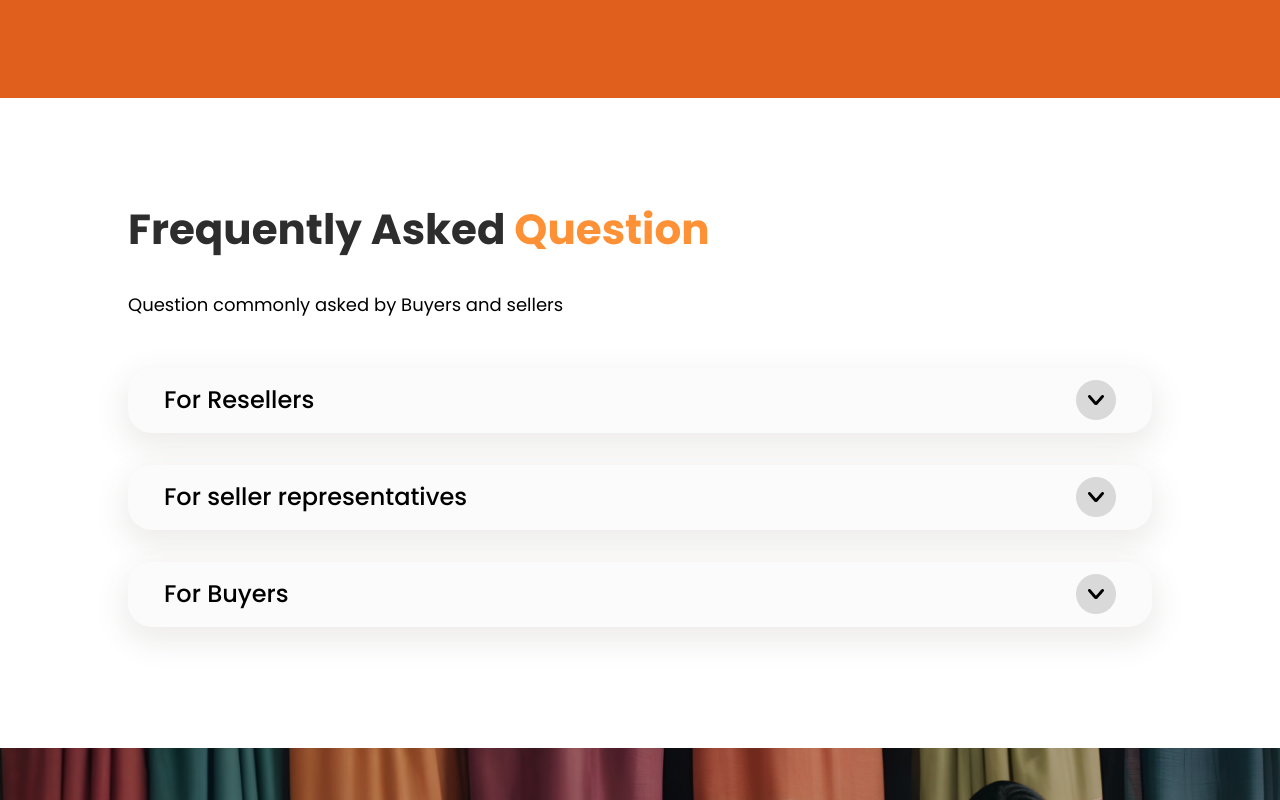
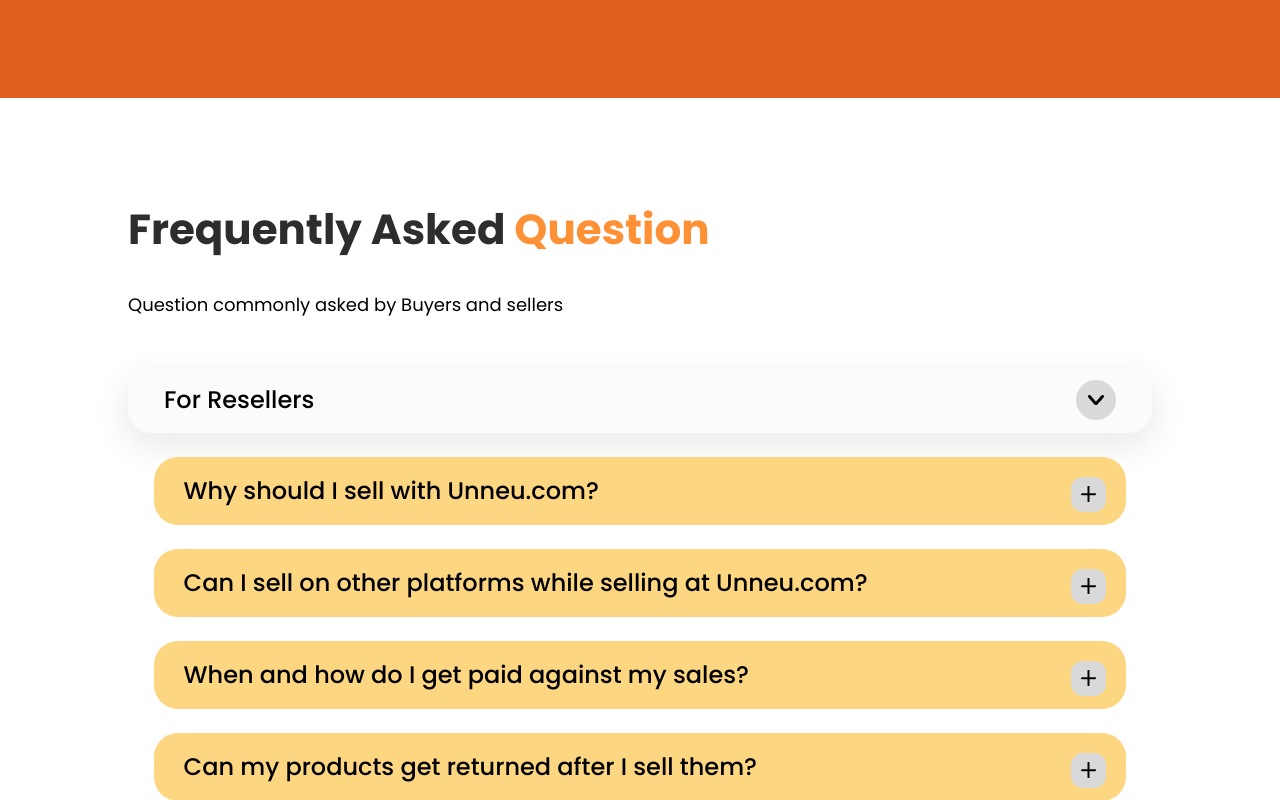
Before and after one commit to bratamalya2/unneu-frontend-next, a Next.js app: page / in a window 1280 px wide. Both pictures are taken after a click on the picture 1096 px from the left and 5369 px from the top of the page. Shown: the part 4969-5769 px from the top of the page. Built offline with nearby package versions, Linux system fonts and the light colour scheme.

Commit message:
added FAQ

```diff
--- a/src/components/footer.jsx
+++ b/src/components/footer.jsx
@@ -4,7 +4,7 @@
 import X from "@/../public/x.png";
 import LinkedIn from "@/../public/linkedin.png";
 import Instagram from "@/../public/instagram.png";
-import Logo from "@/../public/logo.png";
+import Logo from "@/../public/logo-footer.png";
 import Phone from "@/../public/phone.png";
 
 export default function Footer() {
@@ -34,7 +34,7 @@
             <Image src={X} alt="x" className="w-[28px] h-[32px] mt-[32px] hover:cursor-pointer" />
         </li>
         <li className="w-[23%] xl:w-[32%]">
-            <Image src={Logo} alt="unneu logo" className="w-[180px] h-[60px]" />
+            <Image src={Logo} alt="unneu logo" className="w-[180px] h-[50px]" />
             <p className="mt-[20px]">Unneu Fashion Pvt Ltd</p>
             <p className="mt-[16px]">
                 19, RN Mukherjee Rd, Esplanade, B.B.D. Bagh, Kolkata, West Bengal 700001
@@ -43,7 +43,7 @@
             <p className="mt-[20px]">
                 <Image src={Phone} alt="call" className="w-[20px] h-[20px] inline" />
                 <span className="font-semibold ml-2">Call us :</span>
-                <span>&nbsp;+91 9748083434</span>
+                <span>&nbsp;+91 9147397159</span>
             </p>
         </li>
     </footer>
--- /dev/null
+++ b/src/components/landingPageBuyerFAQ.jsx
@@ -0,0 +1,36 @@
+import { useState } from "react";
+
+import LandingPageFAQQuestion from "./landingPageFAQquestion"
+
+const answer = {
+    0: [
+        "It is the first Indian aggregator of pre-owned sarees in India where you can buy from verified sellers by surfing products through the sellers stores.",
+        "The product is subject to a through quality check before it is shipped to the final buyer so that expectations match reality.",
+        "The product is handled through collaboration with a certified courier partner and any damage or mishandling in transition is taken care of by the company."
+    ],
+    1: [
+        "Expect the products to be delivered within <b>7-10 working days.</b>"
+    ],
+    2: [
+        "The order is subject to cancellation within <b>two days</b> from the date of placing an order.",
+        "We don’t have any return policy. Once sold the product is non returnable however it is subject to conditions. If the product is damaged or torn and does not meet the quality/ condition as prescribed then we may take the product back"
+    ],
+    3: [
+        "The refund is remitted back <b>within 7 working days</b> from the date of return"
+    ],
+    4: [
+        "You are expected to pay <b>Rs.100/-</b> against each order."
+    ]
+};
+
+export default function LandingPageBuyerFAQ({ isVisible }) {
+    const [currentQuestion, setCurrentQuestion] = useState(null);
+
+    return <section className={`${isVisible ? "block" : "hidden"} mx-auto w-[95%] py-[24px]`}>
+        <LandingPageFAQQuestion question="Why should I buy from Unneu.com?" id={0} currentQuestion={currentQuestion} setCurrentQuestion={setCurrentQuestion} answer={answer} />
+        <LandingPageFAQQuestion question="What is the delivery timeline?" id={1} currentQuestion={currentQuestion} setCurrentQuestion={setCurrentQuestion} answer={answer} />
+        <LandingPageFAQQuestion question="What are the cancellation and return policies?" id={2} currentQuestion={currentQuestion} setCurrentQuestion={setCurrentQuestion} answer={answer} />
+        <LandingPageFAQQuestion question="What are the refund policies?" id={3} currentQuestion={currentQuestion} setCurrentQuestion={setCurrentQuestion} answer={answer} />
+        <LandingPageFAQQuestion question="How is the shipping cost calculated?" id={4} currentQuestion={currentQuestion} setCurrentQuestion={setCurrentQuestion} answer={answer} />
+    </section>
+}
--- a/src/components/landingPageFAQ.jsx
+++ b/src/components/landingPageFAQ.jsx
@@ -1,9 +1,11 @@
 "use client";
 
-import { useState } from "react";
+import { useState, useEffect } from "react";
 import Image from "next/image";
 
 import LandingPageResellersFAQ from "./landingPageResellersFAQ";
+import LandingPageSellersFAQ from "./landingPageSellerFAQ";
+import LandingPageBuyerFAQ from "./landingPageBuyerFAQ";
 
 import ExpandButton from "@/../public/accordion-button.png";
 
@@ -12,7 +14,21 @@
     const [isSellerVisible, setIsSellerVisible] = useState(false);
     const [isBuyerVisible, setIsBuyerVisible] = useState(false);
 
-    return <section className="relative 2xl:top-[1900px] xl:top-[1600px] px-[10%] min-h-[600px]">
+    useEffect(() => {
+        if (isResellerVisible) {
+            document.getElementById("faq-section").style.minHeight = "1400px";
+        }
+        else if (isSellerVisible) {
+            document.getElementById("faq-section").style.minHeight = "1000px";
+        }
+        else if (isBuyerVisible) {
+            document.getElementById("faq-section").style.minHeight = "1240px";
+        }
+        else
+            document.getElementById("faq-section").style.minHeight = "600px";
+    }, [isResellerVisible, isSellerVisible, isBuyerVisible]);
+
+    return <section id="faq-section" className="relative 2xl:top-[1900px] xl:top-[1600px] px-[10%] min-h-[600px]">
         <p className="text-[#2D2D2D] text-[42px] font-bold">
             Frequently Asked <span className="text-[#FE9135]">Question</span>
         </p>
@@ -25,24 +41,32 @@
             <div className="font-medium text-2xl">For Resellers</div>
             <Image src={ExpandButton} alt="expand" className="hover:cursor-pointer w-[40px] h-[40px]" onClick={() => {
                 setIsResellerVisible((curr) => !curr);
+                setIsSellerVisible(false);
+                setIsBuyerVisible(false);
             }} />
         </div>
-        {/* <LandingPageResellersFAQ isVisible={isResellerVisible} /> */}
+        <LandingPageResellersFAQ isVisible={isResellerVisible} />
         <div className="mt-[32px] h-[65px] bg-[#FBFBFB] rounded-[24px] flex justify-between items-center px-[36px]" style={{
             boxShadow: "0px 11px 30px 4px rgba(81, 69, 55, 0.10)"
         }}>
             <div className="font-medium text-2xl">For seller representatives</div>
             <Image src={ExpandButton} alt="expand" className="hover:cursor-pointer w-[40px] h-[40px]" onClick={() => {
                 setIsSellerVisible((curr) => !curr);
+                setIsBuyerVisible(false);
+                setIsResellerVisible(false);
             }} />
         </div>
+        <LandingPageSellersFAQ isVisible={isSellerVisible} />
         <div className="mt-[32px] h-[65px] bg-[#FBFBFB] rounded-[24px] flex justify-between items-center px-[36px]" style={{
             boxShadow: "0px 11px 30px 4px rgba(81, 69, 55, 0.10)"
         }}>
             <div className="font-medium text-2xl">For Buyers</div>
             <Image src={ExpandButton} alt="expand" className="hover:cursor-pointer w-[40px] h-[40px]" onClick={() => {
                 setIsBuyerVisible((curr) => !curr);
+                setIsResellerVisible(false);
+                setIsSellerVisible(false);
             }} />
         </div>
+        <LandingPageBuyerFAQ isVisible={isBuyerVisible} />
     </section>
 }
--- /dev/null
+++ b/src/components/landingPageFAQanswer.jsx
@@ -0,0 +1,7 @@
+export default function LandingPageFAQAnswer({ answer, currentQuestion }) {
+    return <ul className="bg-[#FEEECB] rounded-[36px] py-[21px] px-[44px] flex flex-col gap-[8px] mb-[24px] list-disc">
+        {
+            answer[currentQuestion].map((a, i) => <li key={i} className="text-[18px]" dangerouslySetInnerHTML={{ __html: a }} />)
+        }
+    </ul>
+}
--- /dev/null
+++ b/src/components/landingPageFAQquestion.jsx
@@ -0,0 +1,25 @@
+import Image from "next/image";
+
+import LandingPageFAQAnswer from "./landingPageFAQanswer";
+
+import Expand from "@/../public/landingPageFAQShowAnswer.png";
+
+
+export default function LandingPageFAQQuestion({ question, currentQuestion, setCurrentQuestion, id, answer }) {
+    return <>
+        <div className="relative bg-[#FCD681] rounded-[24px] px-[30px] py-[18px] mb-[24px] text-[#000] text-2xl font-medium">
+            {question}
+            <Image src={Expand} alt="show answer" className="w-[35px] h-[35px] absolute top-5 right-5 hover:cursor-pointer" onClick={() => {
+                if (currentQuestion !== id)
+                    setCurrentQuestion(id);
+                else
+                    setCurrentQuestion(null);
+            }} />
+        </div>
+        {
+            currentQuestion === id && (
+                <LandingPageFAQAnswer answer={answer} currentQuestion={currentQuestion} />
+            )
+        }
+    </>
+}
--- a/src/components/landingPageHero.jsx
+++ b/src/components/landingPageHero.jsx
@@ -8,7 +8,7 @@
     return <section className="relative mt-[24px] lg:h-[650px] xl:h-[750px] 2xl:h-[829px] z-0">
         <Image src={HeroImageBackground} alt="background-1" className="w-full h-full relative z-0" />
         <Image src={HeroBackground} alt="background-2" className="absolute lg:w-[45%] 2xl:w-[50%] lg:h-full xl:h-full 2xl:h-[821px] z-10 right-0 top-0" />
-        <Image src={HeroForeground} alt="foreground" className="absolute lg:w-[29%] xl:w-[36%] 2xl:w-[34%] lg:h-[550px] xl:h-[720px] 2xl:h-[730px] z-10 lg:right-[22%] xl:right-[17%] 2xl:right-[24%] lg:top-[60px] top-20" />
+        <Image src={HeroForeground} alt="foreground" className="absolute lg:w-[29%] xl:w-[36%] 2xl:w-[34%] lg:h-[550px] xl:h-[700px] 2xl:h-[720px] z-10 lg:right-[22%] xl:right-[17%] 2xl:right-[24%] lg:top-[60px] xl:top-[70px] 2xl:top-[80px]" />
         <p className="absolute 2xl:left-[12%] xl:left-[10%] lg:left-[6%] top-[78px] text-[#363636] lg:font-semibold xl:font-bold lg:text-[36px] xl:text-[42px] lg:max-w-[44%] xl:max-w-[40%] 2xl:max-w-[36%]">Wardrobes are filled with sarees! Yet, nothing new to wear?</p>
         <p className="absolute 2xl:left-[12%] xl:left-[10%] lg:left-[6%] top-[303px] text-[#2B2A2A] font-medium lg:text-lg xl:text-[22px] lg:max-w-[46%] xl:max-w-[42%] 2xl:max-w-[37.5%]">Welcome to &quot; India&apos;s First <span className="font-semibold text-[#FE9135]">saree aggregator</span> to buy and sell your pre-owned sarees at a negotiable fee&quot;. </p>
         <button className="absolute 2xl:left-[12%] xl:left-[10%] lg:left-[6%] top-[443px] text-white text-[18px] px-[32px] py-[16px] rounded-[20px] bg-[#FE9135] hover:bg-[#FBC246]">Start Swapping</button>
--- a/src/components/landingPageHowItWorks.jsx
+++ b/src/components/landingPageHowItWorks.jsx
@@ -19,7 +19,7 @@
                 </div>
             </div>
             <div className="flex flex-nowrap lg:w-[42%] xl:w-[40%] justify-between items-center">
-                <Image src={HowItWorks2} alt="list products" className="w-[66px] h-[79px]" />
+                <Image src={HowItWorks2} alt="list products" className="w-[66px] h-[79px] xl:w-[60px]" />
                 <div className="font-bold lg:text-4xl xl:text-6xl">02</div>
                 <div className="max-w-[55%]">
                     List your products with us on your profile page.
@@ -40,14 +40,14 @@
                 </div>
             </div>
             <div className="flex flex-nowrap lg:w-[42%] xl:w-[40%] justify-between items-center">
-                <Image src={HowItWorks5} alt="dispatch" className="w-[66px] h-[79px] xl:w-[75px]" />
+                <Image src={HowItWorks5} alt="dispatch" className="w-[66px] h-[79px] xl:w-[80px]" />
                 <div className="font-bold lg:text-4xl xl:text-6xl">05</div>
                 <div className="max-w-[55%]">
                     Once approved the item is dispatched to the buyer for order fulfillment.
                 </div>
             </div>
             <div className="flex flex-nowrap lg:w-[42%] xl:w-[40%] justify-between items-center">
-                <Image src={HowItWorks6} alt="list products" className="w-[66px] h-[79px]" />
+                <Image src={HowItWorks6} alt="list products" className="w-[66px] h-[79px] xl:w-[75px]" />
                 <div className="font-bold lg:text-4xl xl:text-6xl">06</div>
                 <div className="max-w-[55%]">
                     Your account gets settled every Friday once the purchase is successful
--- a/src/components/landingPageNewsletter.jsx
+++ b/src/components/landingPageNewsletter.jsx
@@ -7,7 +7,7 @@
 export default function LandingPageNewsletter() {
     return <section className="relative 2xl:top-[1800px] xl:top-[1550px] lg:h-[450px] xl:h-[450px] 2xl:h-[504px]">
         <Image src={Background} alt="bg" className="absolute z-10 h-full w-full" />
-        <Image src={Foreground} alt="fg" className="absolute z-10 h-full w-[50%] right-0" />
+        <Image src={Foreground} alt="fg" className="absolute z-10 h-full xl:w-[45%] 2xl:w-[40%] right-0" />
         <p className="absolute z-20 lg:max-w-[52%] xl:max-w-[45%] 2xl:max-w-[40%] left-[10%] lg:top-[64px] xl:top-[64px] 2xl:top-[84px] text-[#E3E3E3] lg:text-[40px] xl:text-[48px] font-bold">
             Join the sustainability revolution: <span className="text-[#FE9135]">one saree at a time.</span>
         </p>
--- a/src/components/landingPageResellersFAQ.jsx
+++ b/src/components/landingPageResellersFAQ.jsx
@@ -1,5 +1,37 @@
+import { useState } from "react";
+
+import LandingPageFAQQuestion from "./landingPageFAQquestion";
+
+const answer = {
+    0: [
+        "You can sell any form of sarees from the comfort of your home and can also be an aggregator to sell pre-owned sarees which get picked up from your doorstep at zero cost.",
+        "You can get the visibility of being an authentic seller and sell from your own social store with products links generated to be shared across platforms for better reachability.",
+        "You will get recognised for being a stellar seller based on your performance.",
+        "You would be exposed to an easy and hassle free mode of selling with guaranteed payout at the end of every week .",
+        "You can quote a competitive price for your sarees after building a sense of the market value of your products  by comparing against the selling point of other resellers ."
+    ],
+    1: [
+        "Yes you can sell on any other platform if exists while experiencing the maximum benefits with us ."
+    ],
+    2: [
+        "You have to share your bank details with us and your sales proceeds would be transferred at the end of every week that is on Friday."
+    ],
+    3: [
+        "We don’t have any return policy however it’s subject to conditions. If the product does not live up to it’s quality standards or conditions as promised then it will be returned back to you from our warehouse."
+    ],
+    4: [
+        "We aim to build the first and the biggest seller ecosystem in India with respect to pre-owned products and each touchpoint in the process would be authenticated through system generated procedure and not through verbal verdicts. Any loss or theft in transition would be borne by the company ."
+    ]
+};
+
 export default function LandingPageResellersFAQ({ isVisible }) {
-    return <section className={`${isVisible ? "block" : "hidden"}`}>
-        Reseller
+    const [currentQuestion, setCurrentQuestion] = useState(null);
+
+    return <section className={`${isVisible ? "block" : "hidden"} mx-auto w-[95%] py-[24px]`}>
+        <LandingPageFAQQuestion question="Why should I sell with Unneu.com?" id={0} currentQuestion={currentQuestion} setCurrentQuestion={setCurrentQuestion} answer={answer} />
+        <LandingPageFAQQuestion question="Can I sell on other platforms while selling at Unneu.com?" id={1} currentQuestion={currentQuestion} setCurrentQuestion={setCurrentQuestion} answer={answer} />
+        <LandingPageFAQQuestion question="When and how do I get paid against my sales?" id={2} currentQuestion={currentQuestion} setCurrentQuestion={setCurrentQuestion} answer={answer} />
+        <LandingPageFAQQuestion question="Can my products get returned after I sell them?" id={3} currentQuestion={currentQuestion} setCurrentQuestion={setCurrentQuestion} answer={answer} />
+        <LandingPageFAQQuestion question="How do I know the service platform is authentic?" id={4} currentQuestion={currentQuestion} setCurrentQuestion={setCurrentQuestion} answer={answer} />
     </section>
 }
--- /dev/null
+++ b/src/components/landingPageSellerFAQ.jsx
@@ -0,0 +1,22 @@
+import { useState } from "react";
+
+import LandingPageFAQQuestion from "./landingPageFAQquestion";
+
+const answer = {
+    0: [
+        "You can be a seller representative by launching resellers as part of the seller community at Unneu. Contact us at business@unneu.com to learn more about it.",
+        "A reseller can also become other seller’s agent based on your willingness."
+    ],
+    1: [
+        "You get entitled to a joining bonus with each new joine and earn 2% commission against each order generated through your introduced pool of resellers ."
+    ]
+};
+
+export default function LandingPageSellersFAQ({ isVisible }) {
+    const [currentQuestion, setCurrentQuestion] = useState(null);
+
+    return <section className={`${isVisible ? "block" : "hidden"} mx-auto w-[95%] py-[24px]`}>
+        <LandingPageFAQQuestion question="How do I become a seller representative with Unneu?" id={0} currentQuestion={currentQuestion} setCurrentQuestion={setCurrentQuestion} answer={answer} />
+        <LandingPageFAQQuestion question="What benefits do I get entitled to if I become a seller representative?" id={1} currentQuestion={currentQuestion} setCurrentQuestion={setCurrentQuestion} answer={answer} />
+    </section>
+}
```
Also changed, not shown: public/landingPageFAQShowAnswer.png (added), public/logo-footer.png (added).
